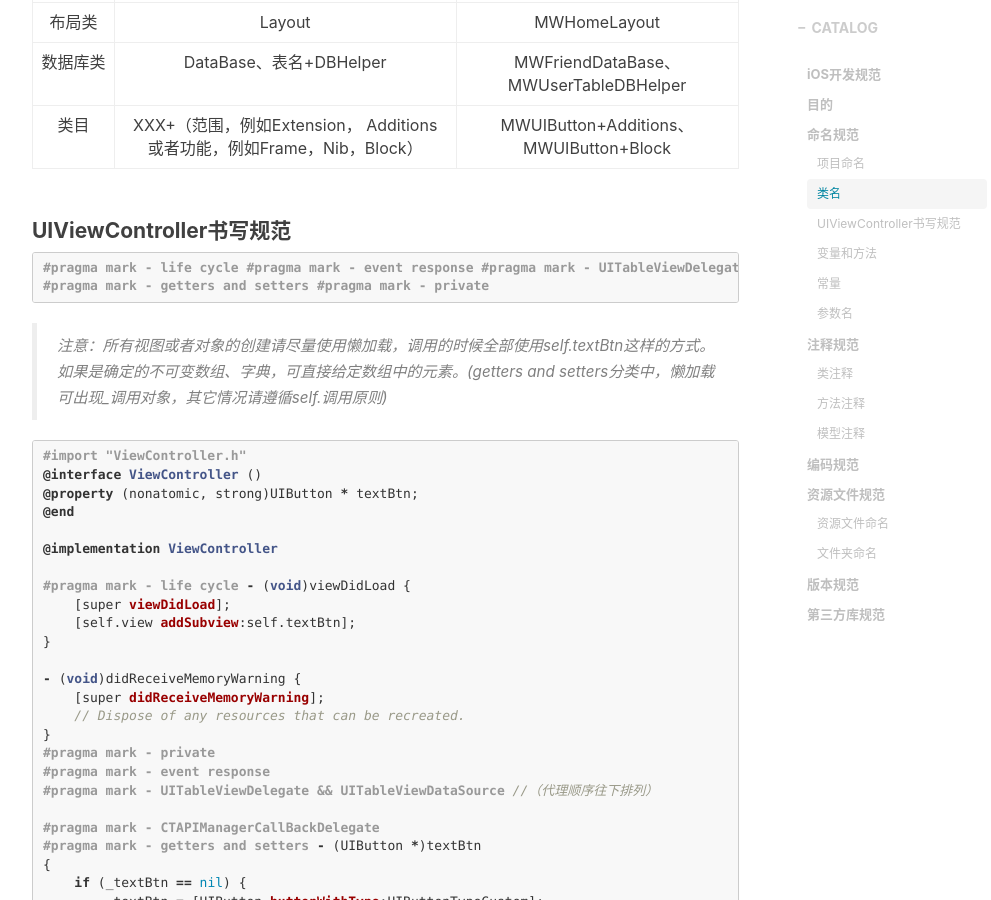
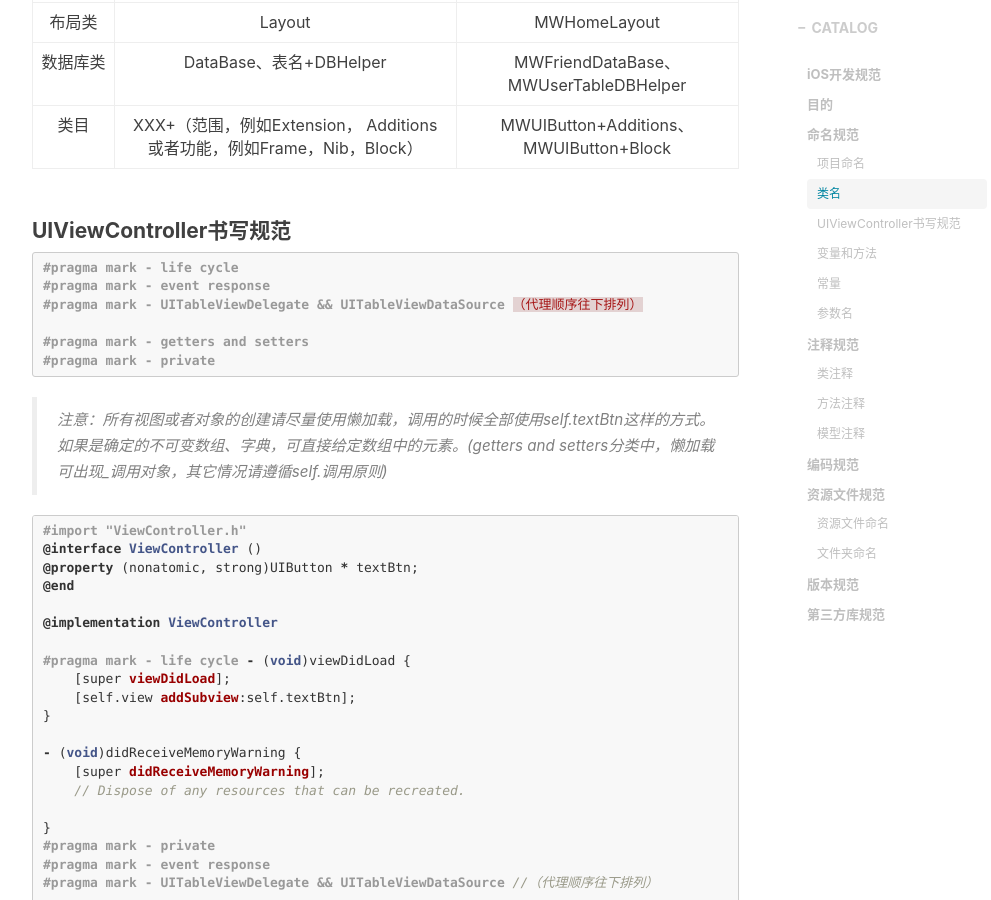
Before and after one commit to awanglilong/awanglilong.github.io, a Jekyll site: the page built from _posts/2018-06-21-iOS Standard.md, in a window 1280 px wide and 900 px high, scrolled down 2138 px. Shown: the whole window, without its empty margins (233-1224 px from the left). Built offline with Jekyll 4.4.1, drawn with Linux system fonts in a browser that asks for light colours; nearby versions of some CDN libraries; comment, search, counter and statistics services are not loaded; some of the changed text lies outside the part shown.

Commit message:
iOS开发规范

````diff
--- a/_posts/2018-06-21-iOS Standard.md
+++ b/_posts/2018-06-21-iOS Standard.md
@@ -17,7 +17,7 @@ tags:
 ## 命名规范
 >代码中的命名严禁使用拼音与英文混合的方式,更不允许直接使用中文的方式。正确的英文拼写和语法可以让阅读者易于理解,避免歧义。
 >
->*注意：即使纯拼音命名方式也要避免采用。但alibab、taobao、youku、hangzhou等国际通用的名称，可视同英文.
+>注意：即使纯拼音命名方式也要避免采用。但alibab、taobao、youku、hangzhou等国际通用的名称，可视同英文.
 
 	大驼峰规则：每个单词的首字母大写。例：NameTextField。
 	小驼峰原则：第一个单词首字母小写，其余都大写。例：nameTextField。
@@ -57,10 +57,14 @@ tags:
 
 ```objc
 #pragma mark - life cycle
+
 #pragma mark - event response
+
 #pragma mark - UITableViewDelegate && UITableViewDataSource
 （代理顺序往下排列）
+
 #pragma mark - getters and setters
+
 #pragma mark - private
 
 ```
@@ -86,6 +90,7 @@ tags:
 - (void)didReceiveMemoryWarning {
     [super didReceiveMemoryWarning];
     // Dispose of any resources that can be recreated.
+
 }
 #pragma mark - private
 
@@ -97,6 +102,7 @@ tags:
 #pragma mark - CTAPIManagerCallBackDelegate
 
 #pragma mark - getters and setters
+
 - (UIButton *)textBtn
 {
     if (_textBtn == nil) {
@@ -153,10 +159,15 @@ tags:
 ```objc
 //
 //  MyViewController.m
+
 //  text
+
 //
+
 //  Created by mac on 2017/9/12.
+
 //  Copyright © 2017年 mac. All rights reserved.
+
 //
 
 ```
@@ -174,6 +185,7 @@ tags:
 - (void)text
 {
     //测试按钮事件响应
+
 }
 
 ```
@@ -184,14 +196,19 @@ tags:
 ```objc
 @interface DeliveryModel : NSObject
 ///提货劵所在商圈id
+
 @property (nonatomic, assign) long long mallId;
 ///商圈全称
+
 @property (nonatomic, copy) NSString *mallFullName;
 ///商圈简称
+
 @property (nonatomic, copy) NSString *mallShortName;
 ///提货劵号
+
 @property (nonatomic, copy) NSString *credentialsCode;
 ///总金额
+
 @end
 
 ```
````
